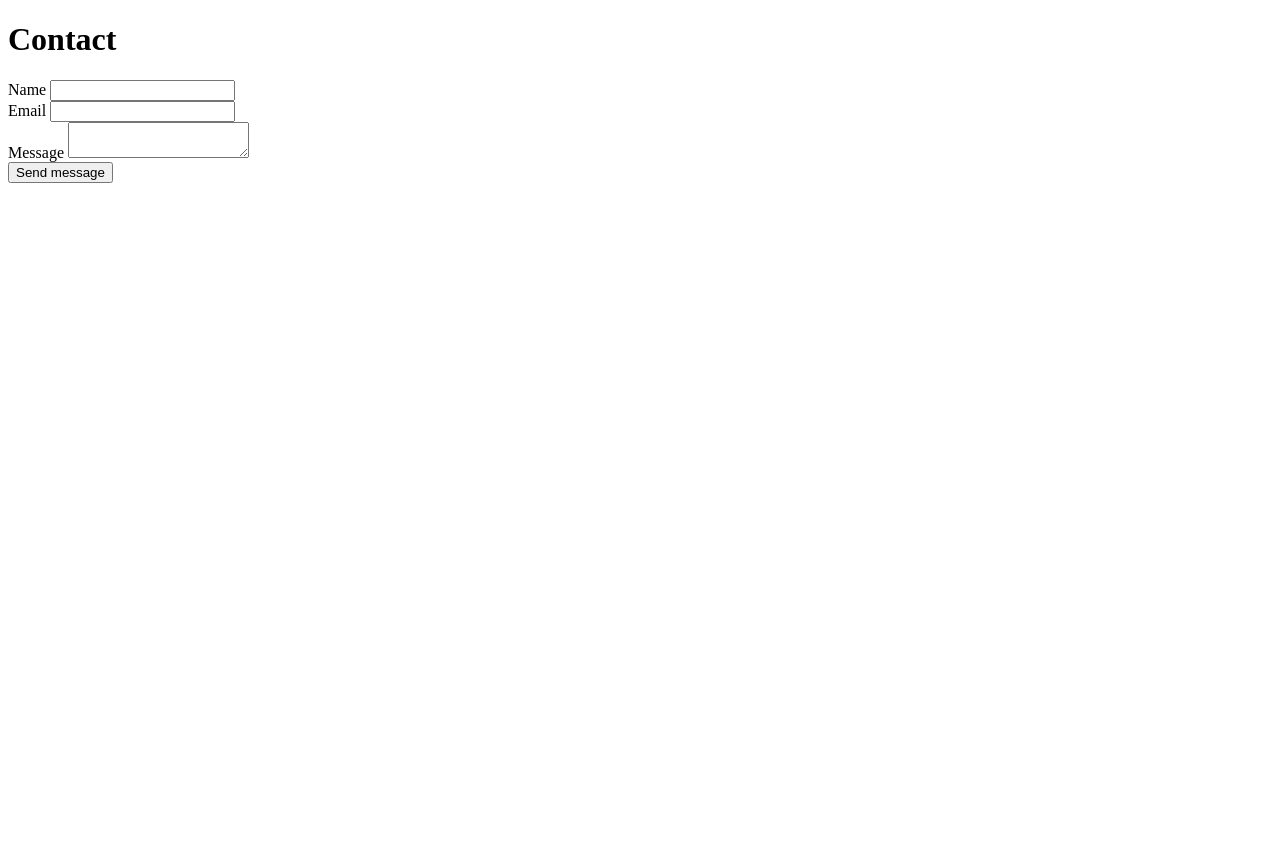
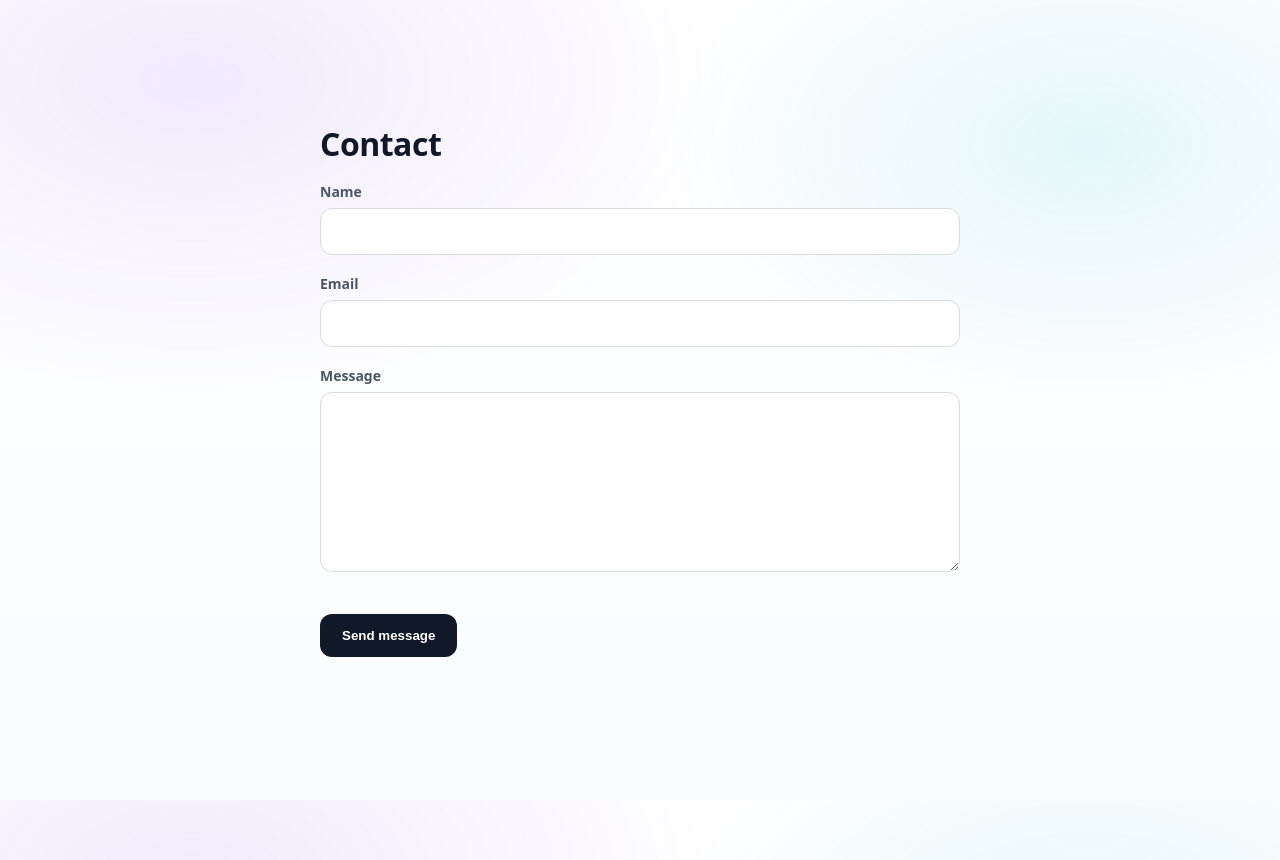
Before and after one commit to Omicentra/omicentra-site, a website: page contact.html in a window 1280 px wide. Before the commit the page ends 800 px from the top, so only its background shows below. Drawn offline with Linux system fonts and the light colour scheme.

Commit message:
Update contact.html

```diff
--- a/contact.html
+++ b/contact.html
@@ -5,8 +5,8 @@
   <meta name="viewport" content="width=device-width, initial-scale=1.0" />
   <title>Contact | Omicentra</title>
 
-  <!-- IMPORTANT: load your global stylesheet -->
-  <link rel="stylesheet" href="/css/style.css" />
+  <!-- Correct CSS file -->
+  <link rel="stylesheet" href="/css/styles.css" />
 </head>
 
 <body>
@@ -32,7 +32,9 @@
       </div>
 
       <div>
-        <div class="cf-turnstile" data-sitekey="0x4AAAAAACdzzjex3mtyVKAy"></div>
+        <div class="cf-turnstile"
+             data-sitekey="0x4AAAAAACdzzjex3mtyVKAy">
+        </div>
       </div>
 
       <button id="submit-btn" type="submit">Send message</button>
@@ -45,7 +47,7 @@
   <!-- Turnstile -->
   <script src="https://challenges.cloudflare.com/turnstile/v0/api.js" async defer></script>
 
-  <!-- Contact form submit (AJAX) -->
+  <!-- AJAX submit -->
   <script>
     const ENDPOINT = "https://omicentra-contact.omicentra.workers.dev";
     const form = document.getElementById("contact-form");
```
